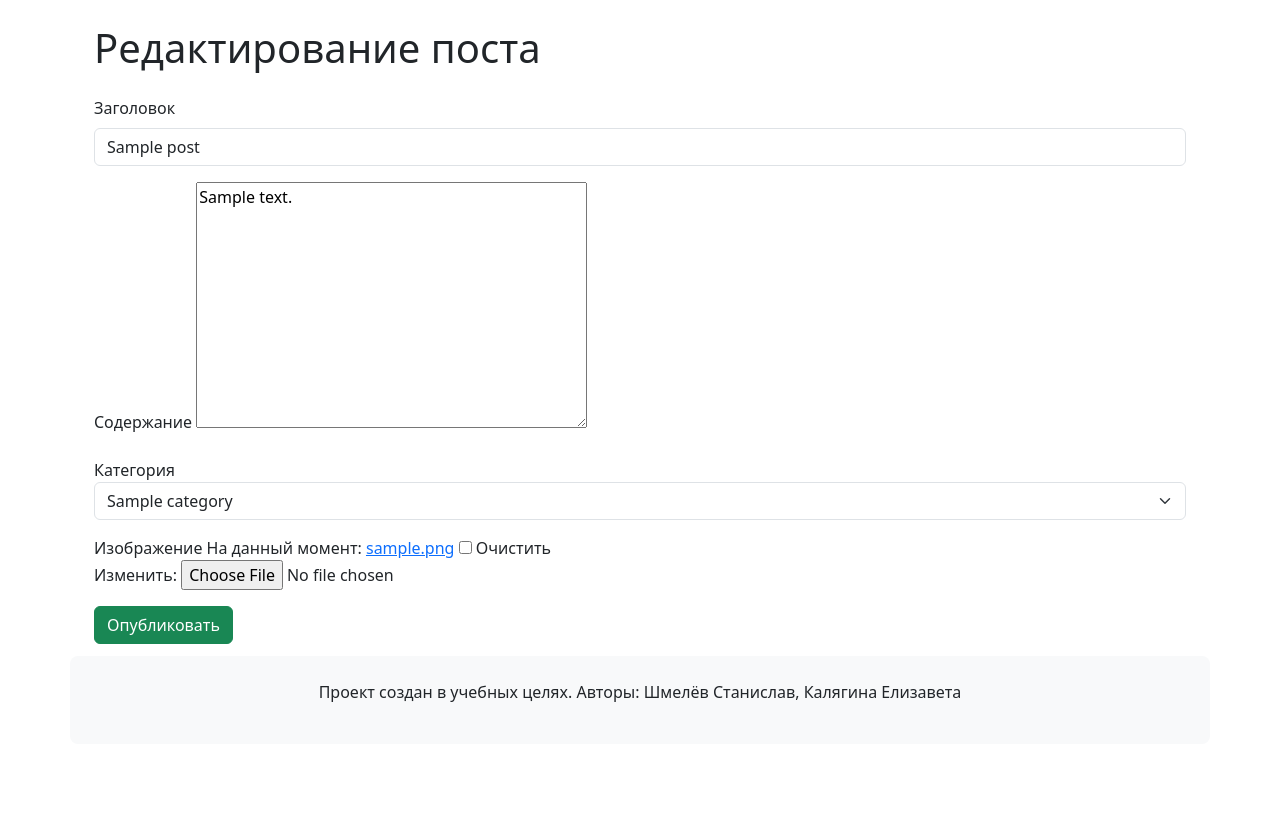
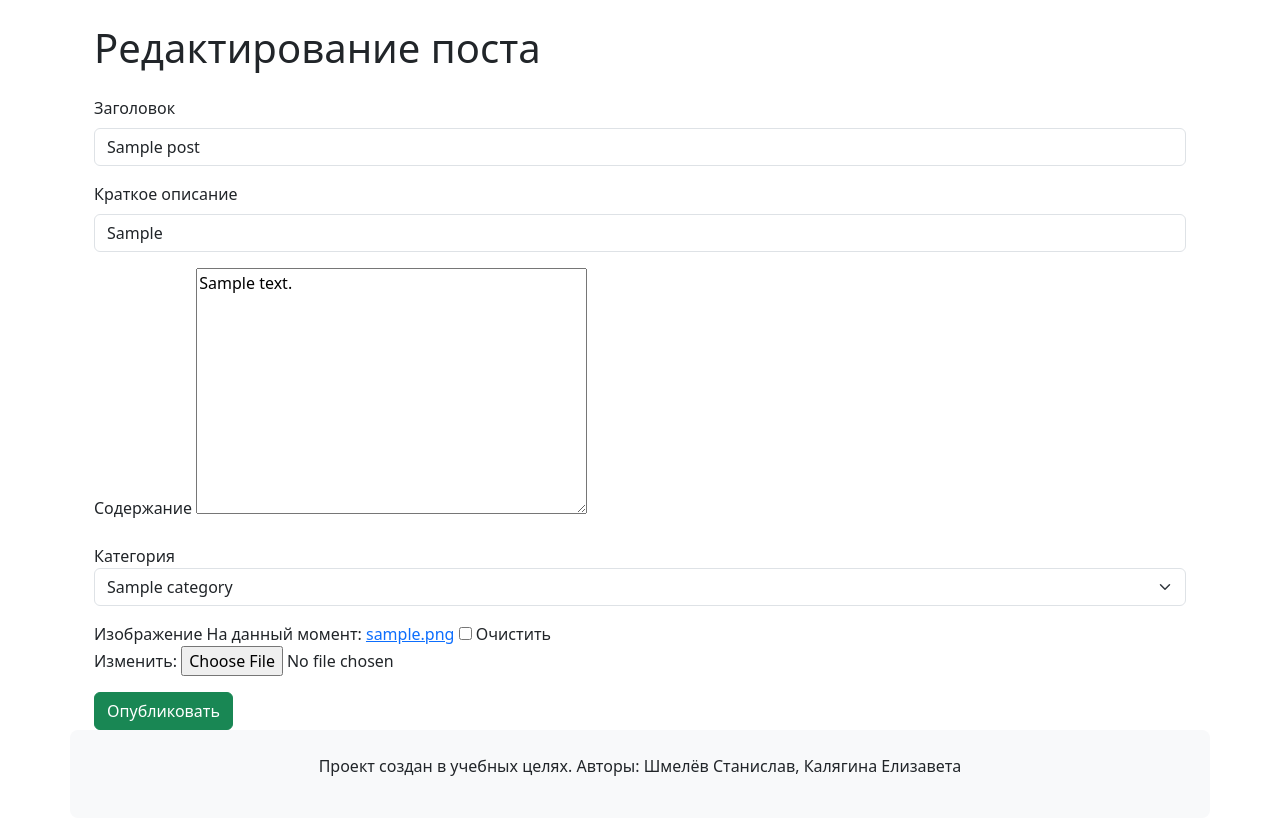
Before and after one commit to lizak5002-dev/sil, a Django app: page /blog/post_update/1/ in a window 1280 px wide. Shown: the part 56-874 px from the top of the page. Before the commit the page ends 758 px from the top, so only its background shows below. Run offline with Django 5.2, Linux system fonts and the light colour scheme; a user stored in the database is signed in; tables that the repository leaves empty hold one stand-in row (values such as "Sample post"); some libraries are stand-ins or nearby versions.

Commit message:
first commit

```diff
--- a/blog/templates/blog/post_update.html
+++ b/blog/templates/blog/post_update.html
@@ -12,6 +12,10 @@
             {{ form.title }}
         </div>
 
+        <div class="mb-3">
+            <label class="form-label">Краткое описание</label>
+            {{ form.lead }}
+        </div>
         <!-- Контент -->
         <div class="mb-3">
             <label class="form-label">Содержание</label>
```
